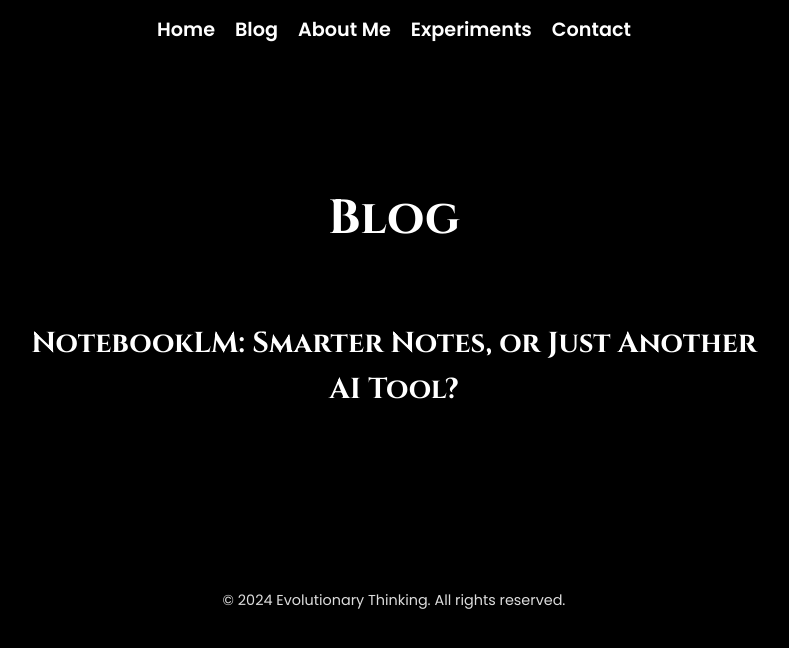
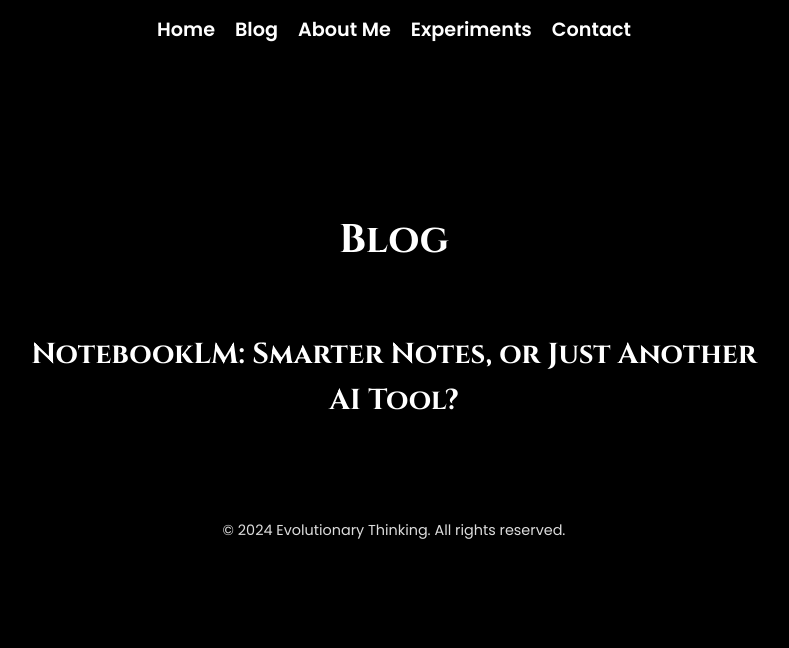
Before and after one commit to frescodicredito/frescodicredito.github.io, a Jekyll site: the page blog.html, which Jekyll copies as it is, in a window 1280 px wide. Shown: the top 648 px of the page, without its empty margins (246-1035 px from the left). Built offline with Jekyll 4.4.1, drawn with Linux system fonts in a browser that asks for light colours.

Commit message:
Update styles.css

```diff
--- a/assets/css/styles.css
+++ b/assets/css/styles.css
@@ -132,30 +132,52 @@ nav {
     }
 }
 
-/* Stile del contenuto */
+/* Stile per la sezione Blog */
 .content {
-    position: relative;
-    z-index: 1;
     text-align: center;
+    margin: 20px auto;
     padding: 20px;
     max-width: 800px;
-    margin: 100px auto;
+    color: #fff; /* Testo bianco */
 }
 
-h1 {
-    font-family: 'Cinzel', serif;
-    font-size: 3rem;
-    margin: 0 auto 20px;
-    text-shadow: 3px 3px 10px rgba(0, 0, 0, 0.8);
+.content h1 {
+    font-family: 'Cinzel', serif; /* Font coerente */
+    font-size: 2.5rem; /* Dimensione più grande */
+    margin-bottom: 20px;
+    text-shadow: 3px 3px 10px rgba(0, 0, 0, 0.8); /* Ombra leggera */
+    color: #fff; /* Titolo bianco */
 }
 
-p {
+.content h2 {
     font-family: 'Poppins', sans-serif;
+    font-size: 1.8rem;
+    margin: 20px 0;
+    text-shadow: 2px 2px 5px rgba(0, 0, 0, 0.8); /* Ombra per leggibilità */
+    color: #fff; /* Colore bianco */
+}
+
+/* Stile per i link agli articoli */
+.content h2 a {
+    text-decoration: none;
+    color: #fff; /* Colore bianco */
+    font-weight: bold;
+    transition: color 0.3s ease;
+}
+
+.content h2 a:hover {
+    color: #f0a500; /* Giallo al passaggio del mouse */
+    text-decoration: underline;
+}
+
+/* Testo dei paragrafi (se esistono) */
+.content p {
     font-size: 1.2rem;
-    font-weight: 400;
-    margin: 20px 0;
-    text-shadow: 2px 2px 5px rgba(0, 0, 0, 0.8);
+    line-height: 1.8;
+    color: #fff; /* Testo bianco */
+    margin: 10px 0;
 }
+
 
 /* Footer */
 footer {
```
